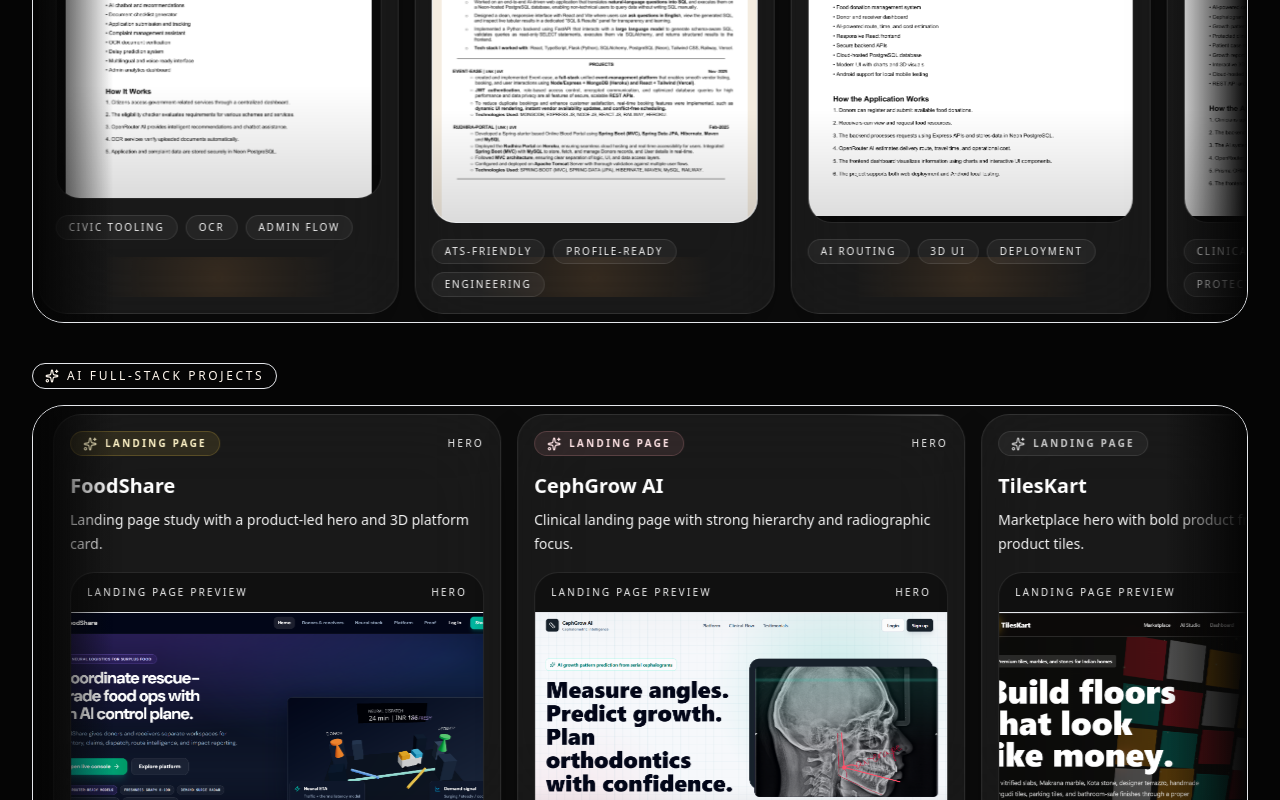
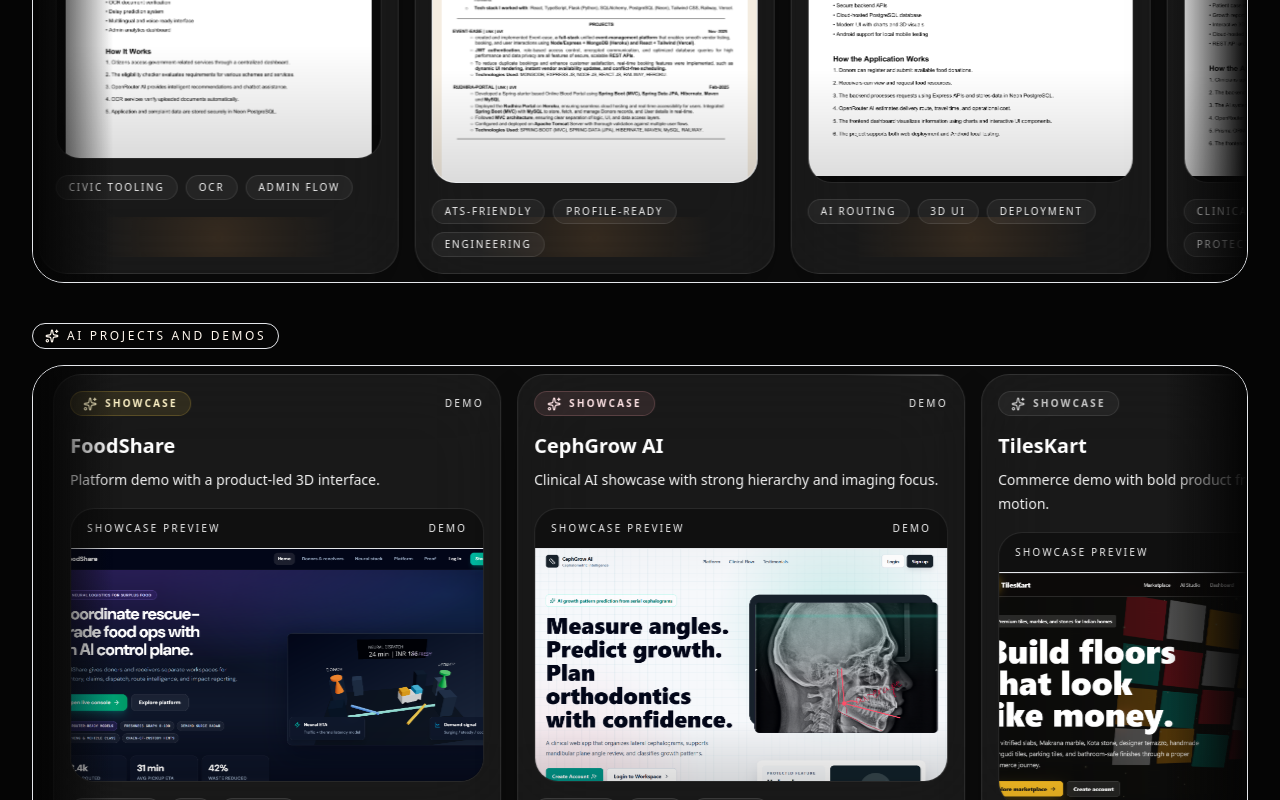
Before and after one commit to PraneethPW/PROJECT_STUDIO, a React (Vite) app in the folder homepage/: page / in a window 1280 px wide. Shown: the part 4878-5678 px from the top of the page. Built offline with nearby package versions, Linux system fonts and the light colour scheme.

Commit message:
Rename showcase section for AI demos

```diff
--- a/homepage/src/App.tsx
+++ b/homepage/src/App.tsx
@@ -266,12 +266,12 @@ const resumeOverviewDocs: PortfolioDoc[] = [
   },
 ];
 
-const landingPageDocs: PortfolioDoc[] = [
+const showcaseDocs: PortfolioDoc[] = [
   {
     title: "QuantumQA",
-    subtitle: "Landing page study with a deep tech hero and live node motion.",
-    kind: "Landing page",
-    pageInfo: "Hero",
+    subtitle: "AI reasoning dashboard with live node motion.",
+    kind: "Showcase",
+    pageInfo: "Demo",
     tags: ["AI", "Motion", "Web"],
     tone: "ember",
     surface: "dark",
@@ -280,9 +280,9 @@ const landingPageDocs: PortfolioDoc[] = [
   },
   {
     title: "FoodShare",
-    subtitle: "Landing page study with a product-led hero and 3D platform card.",
-    kind: "Landing page",
-    pageInfo: "Hero",
+    subtitle: "Platform demo with a product-led 3D interface.",
+    kind: "Showcase",
+    pageInfo: "Demo",
     tags: ["Platform", "3D", "Launch"],
     tone: "gold",
     surface: "dark",
@@ -291,9 +291,9 @@ const landingPageDocs: PortfolioDoc[] = [
   },
   {
     title: "CephGrow AI",
-    subtitle: "Clinical landing page with strong hierarchy and radiographic focus.",
-    kind: "Landing page",
-    pageInfo: "Hero",
+    subtitle: "Clinical AI showcase with strong hierarchy and imaging focus.",
+    kind: "Showcase",
+    pageInfo: "Demo",
     tags: ["Clinical", "Grid", "Motion"],
     tone: "copper",
     surface: "dark",
@@ -302,9 +302,9 @@ const landingPageDocs: PortfolioDoc[] = [
   },
   {
     title: "TilesKart",
-    subtitle: "Marketplace hero with bold product framing and floating product tiles.",
-    kind: "Landing page",
-    pageInfo: "Hero",
+    subtitle: "Commerce demo with bold product framing and floating tile motion.",
+    kind: "Showcase",
+    pageInfo: "Demo",
     tags: ["Commerce", "Product", "3D"],
     tone: "smoke",
     surface: "dark",
@@ -313,9 +313,9 @@ const landingPageDocs: PortfolioDoc[] = [
   },
   {
     title: "VocaVision AI",
-    subtitle: "Interview platform hero with orbit lines and analytical cards.",
-    kind: "Landing page",
-    pageInfo: "Hero",
+    subtitle: "Interview intelligence showcase with orbit lines and analytics cards.",
+    kind: "Showcase",
+    pageInfo: "Demo",
     tags: ["Interview", "Orbit", "Analytics"],
     tone: "ash",
     surface: "dark",
@@ -324,9 +324,9 @@ const landingPageDocs: PortfolioDoc[] = [
   },
   {
     title: "AttendX",
-    subtitle: "Academic operations hero with a grid-led layout and live session card.",
-    kind: "Landing page",
-    pageInfo: "Hero",
+    subtitle: "Academic operations showcase with a grid-led interface and live session card.",
+    kind: "Showcase",
+    pageInfo: "Demo",
     tags: ["Academic", "QR", "Ops"],
     tone: "sun",
     surface: "dark",
@@ -335,9 +335,9 @@ const landingPageDocs: PortfolioDoc[] = [
   },
   {
     title: "SignalFlare",
-    subtitle: "Emergency network hero with luminous globe motion and action cards.",
-    kind: "Landing page",
-    pageInfo: "Hero",
+    subtitle: "Emergency network showcase with luminous globe motion and action cards.",
+    kind: "Showcase",
+    pageInfo: "Demo",
     tags: ["Emergency", "Network", "Glow"],
     tone: "ember",
     surface: "dark",
@@ -1404,7 +1404,7 @@ const PortfolioVault: React.FC = () => {
           <div>
             <SectionLabel tone="gold">Portfolio assets</SectionLabel>
             <h2 className="mt-4 text-3xl font-semibold text-white sm:text-4xl">
-              Resume, project overviews, and AI full-stack project showcases.
+              Resume, project overviews, and AI product showcases.
             </h2>
           </div>
           <div className="hidden h-2 w-40 overflow-hidden rounded-full bg-white/8 md:block">
@@ -1424,9 +1424,9 @@ const PortfolioVault: React.FC = () => {
         />
 
         <MotionRail
-          label="AI full-stack projects"
+          label="AI projects and demos"
           tone="sun"
-          items={landingPageDocs}
+          items={showcaseDocs}
           direction="right"
         />
       </div>
```
